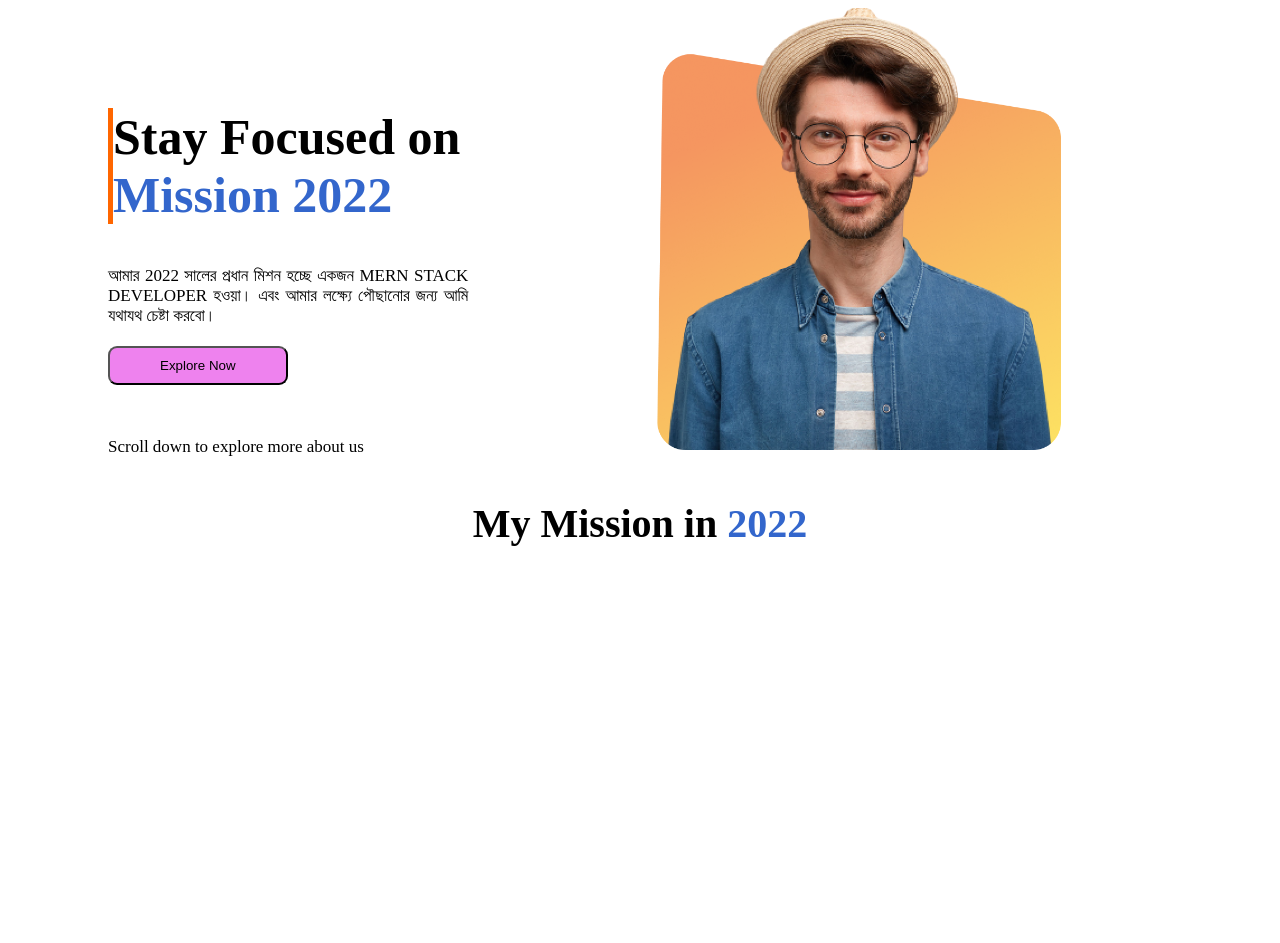
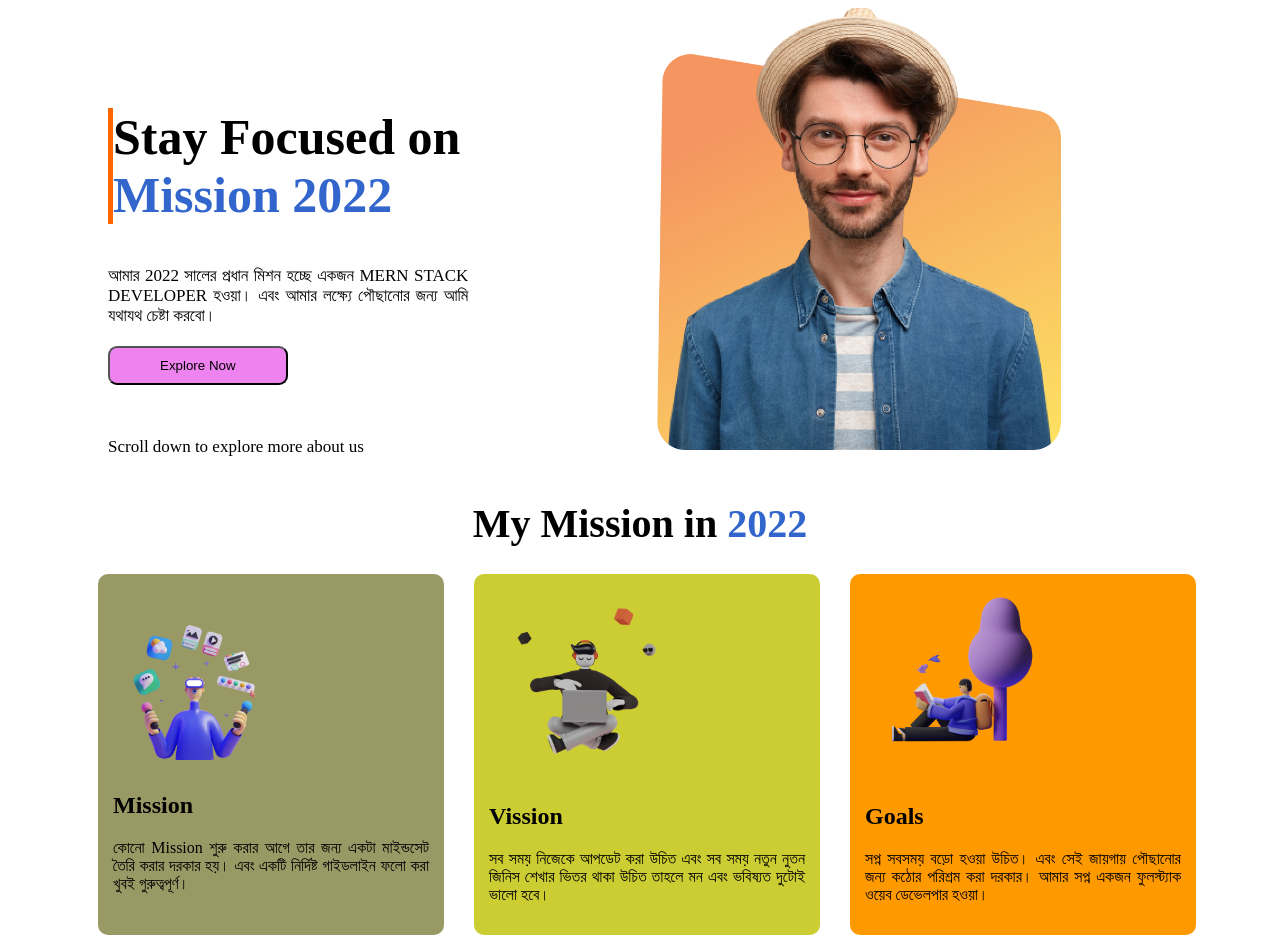
Before and after one commit to Developer-Rajesh100/Mission-2022, a plain HTML site: page index.html in a window 1280 px wide. Before the commit the page ends 800 px from the top, so only its background shows below. Drawn offline with Linux system fonts and the light colour scheme; a web font is replaced by a local one.

Commit message:
secend push

```diff
--- a/index.html
+++ b/index.html
@@ -37,5 +37,31 @@
       </div>
     </section>
     <h1 class="mission-2022">My Mission in <span class="span-2">2022</span></h1>
+    <section class="section-2">
+      <div class="miss">
+        <img class="icon" src="images/illustrator-1.png" alt="" />
+        <h2>Mission</h2>
+        <p>
+          কোনো Mission শুরু করার আগে তার জন্য একটা মাইন্ডসেট তৈরি করার দরকার হয়।
+          এবং একটি নির্দিষ্ট গাইডলাইন ফলো করা খুবই গুরুত্বপূর্ণ।
+        </p>
+      </div>
+      <div class="viss">
+        <img class="icon" src="images/illustrator-2.png" alt="" />
+        <h2>Vission</h2>
+        <p>
+          সব সময় নিজেকে আপডেট করা উচিত এবং সব সময় নতুন নুতন জিনিস শেখার ভিতর
+          থাকা উচিত তাহলে মন এবং ভবিষ্যত দুটোই ভালো হবে।
+        </p>
+      </div>
+      <div class="goal">
+        <img class="icon" src="images/illustrator-3.png" alt="" />
+        <h2>Goals</h2>
+        <p>
+          সপ্ন সবসময় বড়ো হওয়া উচিত। এবং সেই জায়গায় পৌছানোর জন্য কঠোর পরিশ্রম করা
+          দরকার। আমার সপ্ন একজন ফুলস্ট্যাক ওয়েব ডেভেলপার হওয়া।
+        </p>
+      </div>
+    </section>
   </body>
 </html>
--- a/style.css
+++ b/style.css
@@ -44,3 +44,34 @@ button {
 .span-2 {
   color: #3366cc;
 }
+.section-2 {
+  display: flex;
+}
+.miss {
+  background-color: #999966;
+  border-radius: 10px;
+  width: 25%;
+  margin-left: 90px;
+  border-image: liner;
+  padding: 15px;
+  text-align: justify;
+}
+.viss {
+  background-color: #cccc33;
+  border-radius: 10px;
+  width: 25%;
+  margin-left: 30px;
+  padding: 15px;
+  text-align: justify;
+}
+.goal {
+  background-color: #ff9900;
+  border-radius: 10px;
+  width: 25%;
+  margin-left: 30px;
+  padding: 15px;
+  text-align: justify;
+}
+.icon {
+  width: 60%;
+}
```
Also changed, not shown: images/illustrator-1.png (added), images/illustrator-2.png (added), images/illustrator-3.png (added).
